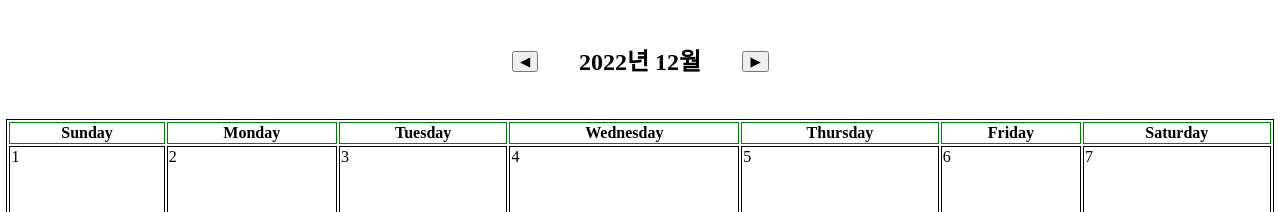
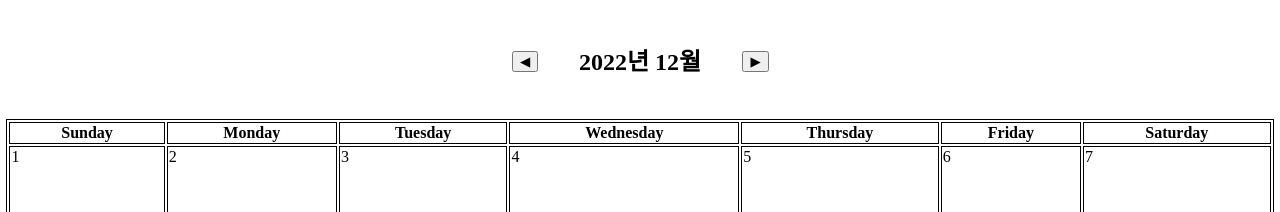
Before and after one commit to YoungcheolLee/calendar, a React (Create React App) app: page / in a window 1280 px wide. Shown: the top 212 px of the page. Built offline with nearby package versions, Linux system fonts and the light colour scheme; a web font is replaced by a local one.

Commit message:
Update CSS

```diff
--- a/src/App.css
+++ b/src/App.css
@@ -20,11 +20,11 @@ table {
 }
 
 tr {
-  border: 1px solid red;
+  border: 1px solid blue;
 }
 
 th {
-  border: 1px solid green;
+  border: 1px solid black;
 }
 
 td {
```
